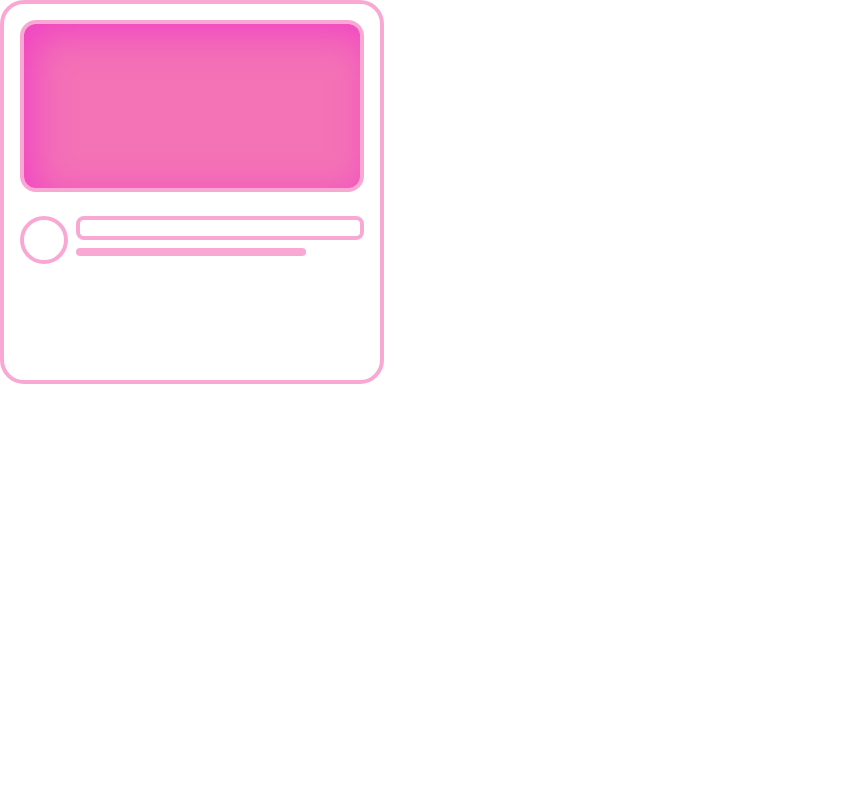
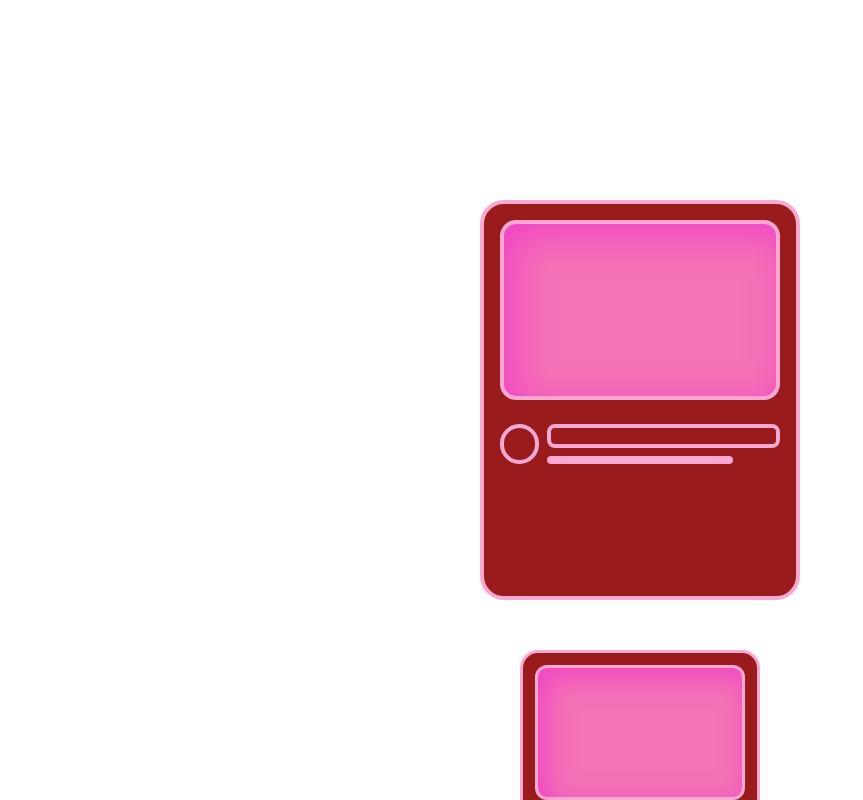
Before and after one commit to Kshitiz1111/slider, a React (Create React App) app: page / in a window 1280 px wide. Shown: the whole page, without its empty margins (0-863 px from the left). Built offline with nearby package versions, Linux system fonts and the light colour scheme.

Commit message:
slider functionlality completed, design left

```diff
--- a/package.json
+++ b/package.json
@@ -9,6 +9,7 @@
     "react": "^18.3.1",
     "react-dom": "^18.3.1",
     "react-scripts": "5.0.1",
+    "react-swipeable": "^7.0.1",
     "web-vitals": "^2.1.4"
   },
   "scripts": {
--- a/src/App.jsx
+++ b/src/App.jsx
@@ -1,10 +1,66 @@
-import './App.css';
+import { useRef, useState, useEffect } from 'react';
 import Card from './components/Card';
 
 function App() {
+  const [activeCardIndex, setActiveCardIndex] = useState(0)
+  const cardRef = useRef(null)
+  const startYAxis = useRef(0);
+  const latestYAxis = useRef(0);
+  let travelDistance = 80;
+
+  let items = [1, 2, 3, 4, 5, 6]
+
+  const handleTouchStart = (e) => {
+    startYAxis.current = e.touches[0].clientY
+    console.log("touch started")
+  }
+
+  const handleTouchMove = (e) => {
+    latestYAxis.current = e.touches[0].clientY;
+    const distance = startYAxis.current - latestYAxis.current;
+    if (distance > travelDistance && activeCardIndex < items.length - 1) {
+      setActiveCardIndex(activeCardIndex + 1);
+      startYAxis.current = latestYAxis.current;
+    } else if (distance < - travelDistance && activeCardIndex > 0) {
+      setActiveCardIndex(activeCardIndex - 1);
+      startYAxis.current = latestYAxis.current;
+    }
+    console.log("moving")
+  };
+
+  useEffect(() => {
+    const card = cardRef.current;
+    card.addEventListener('touchstart', handleTouchStart, { passive: true });
+    card.addEventListener('touchmove', handleTouchMove, { passive: true });
+
+    return () => {
+      card.removeEventListener('touchstart', handleTouchStart);
+      card.removeEventListener('touchmove', handleTouchMove);
+    };
+  }, [activeCardIndex, items.length]);
+  console.log(activeCardIndex)
+
   return (
-    <div className="App">
-      <Card />
+    <div className='w-full h-screen relative overflow-hidden'>
+      <div ref={cardRef} className="w-full flex flex-col items-center gap-4">
+        {items.map((item, index) => {
+          const prevCard = index < activeCardIndex;
+          const nextCard = index > activeCardIndex;
+          const isActive = index === activeCardIndex;
+          const isVisible = index === activeCardIndex || index === activeCardIndex - 1 || index === activeCardIndex + 1;
+          const cardStyle = isVisible ? 'block' : 'hidden';
+
+          return (
+            <Card
+              key={item}
+              activeCard={isActive}
+              prevCard={prevCard}
+              nextCard={nextCard}
+              visibilityStyle={cardStyle}
+            />
+          );
+        })}
+      </div>
     </div>
   );
 }
--- a/src/components/Card.jsx
+++ b/src/components/Card.jsx
@@ -1,11 +1,20 @@
 import React from 'react'
 
-const Card = () => {
+const Card = ({ activeCard, nextCard, prevCard, visibilityStyle }) => {
+   // console.log("prevCard", prevCard, "nextCard", nextCard)
+   console.log("visibilityStyle", visibilityStyle)
    return (
-      <div className='w-96 h-96 p-4 border-4 border-pink-300 rounded-3xl'>
+      <div className={`w-96 max-w-xs h-1/2 p-4 border-4 border-pink-300 rounded-3xl transform transition-all duration-500
+      ${visibilityStyle}
+      ${activeCard ? 'translate-y-[50%] z-30 scale-100' : 'scale-75'}
+      ${nextCard && 'translate-y-[150%] z-20 opacity-100'}
+      ${prevCard && 'translate-y-[-50%] z-10 opacity-60'}
+      bg-red-800
+      absolute
+      `}>
          <div className='w-full h-1/2 shadow-custom-innerShadow bg-pink-400 border-4 border-pink-300 rounded-2xl'></div>
          <div className='flex w-full justify-between gap-2 mt-6'>
-            <div className='w-12 h-12 rounded-full border-4 border-pink-300'></div>
+            <div className='w-2/12 h-2/12 rounded-full border-4 border-pink-300'></div>
             <div className='w-72 flex flex-col gap-2'>
                <div className='h-6 rounded-lg border-4 border-pink-300'></div>
                <div className='w-4/5 h-2 rounded-full border-4 border-pink-300'></div>
--- a/tailwind.config.js
+++ b/tailwind.config.js
@@ -7,7 +7,8 @@ module.exports = {
     extend: {
       boxShadow: {
         "custom-innerShadow": '10px 10px 39px -1px rgba(239,50,202,0.75) inset'
-      }
+      },
+
     },
   },
   plugins: [],
```
Also changed, not shown: 1 other file (tests, documents, lock files or other folders).
